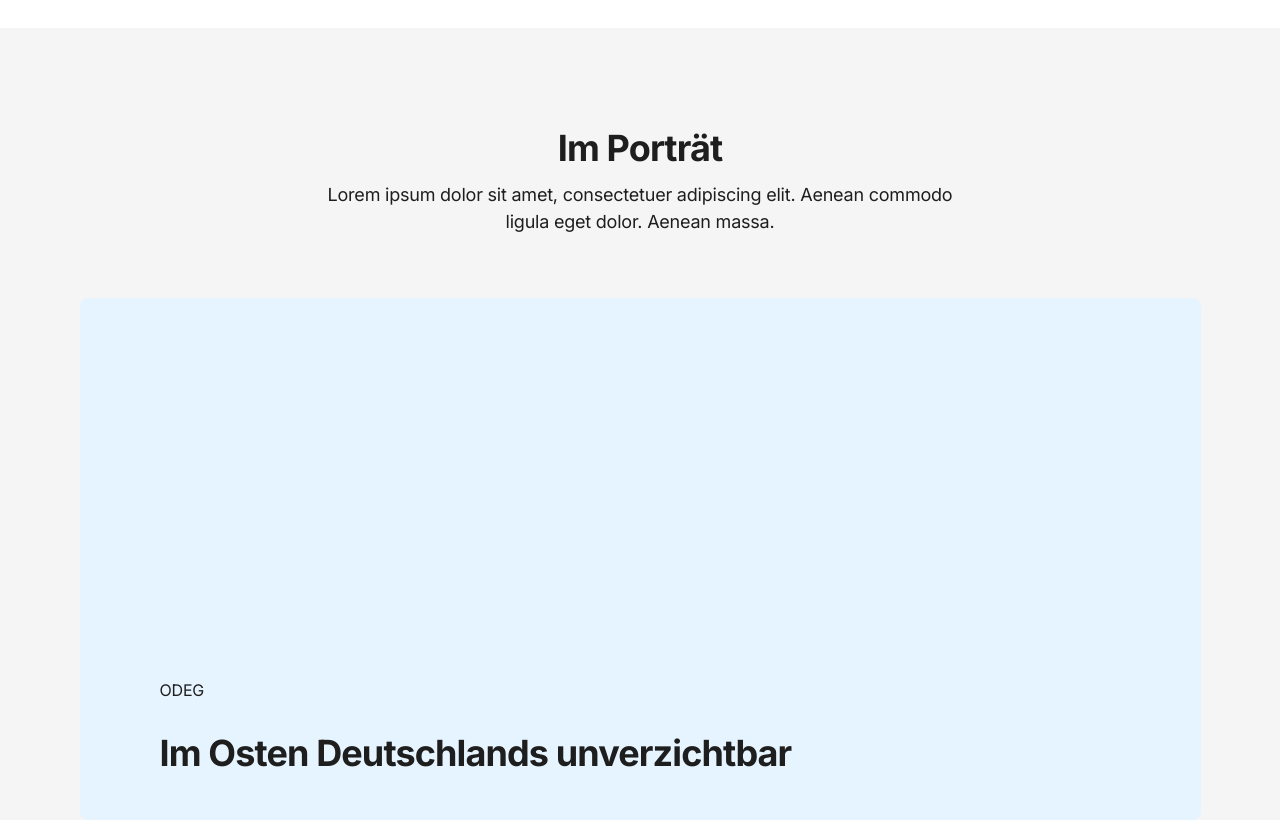
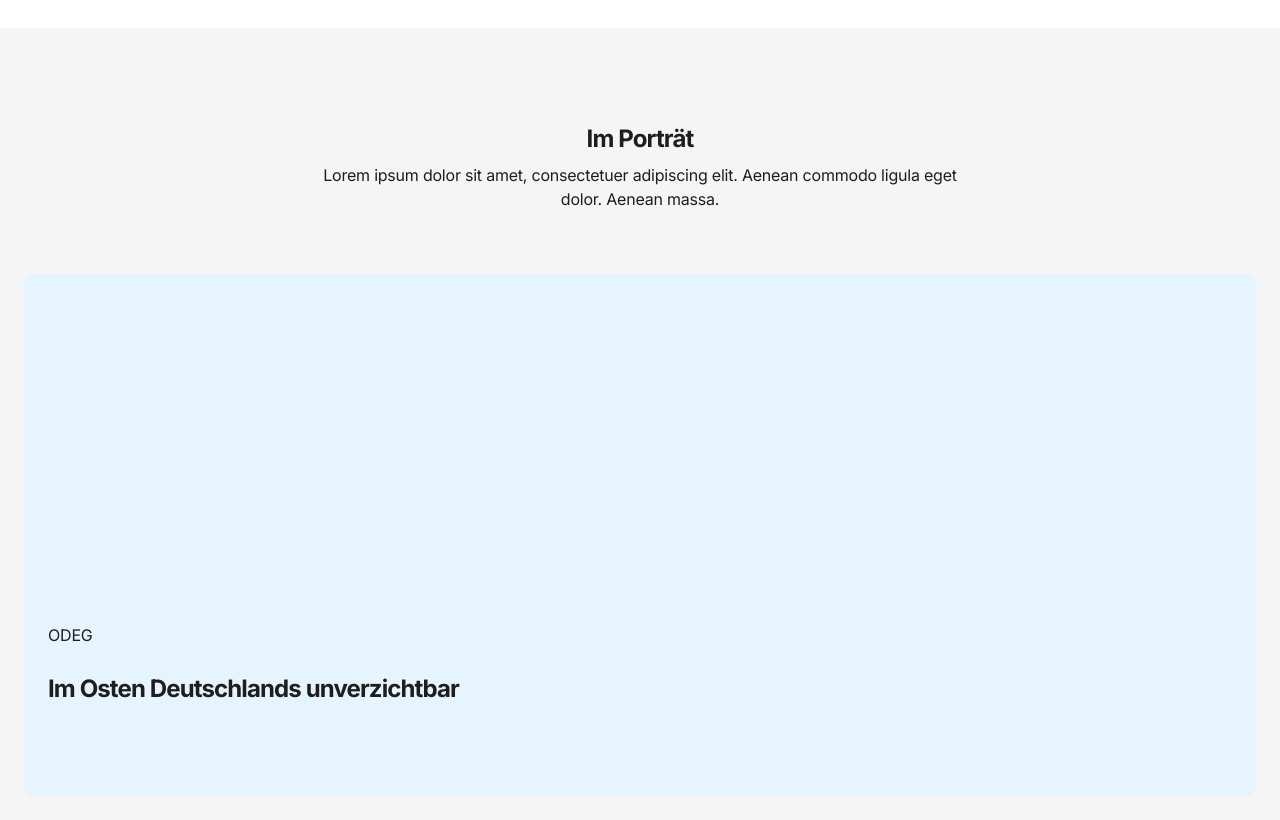
Before and after one commit to CasianBlanaru/netinera-klickdummy, a Nuxt app: page / in a window 1280 px wide. Shown: the part 2060-2880 px from the top of the page. Built offline with nearby package versions, Linux system fonts and the light colour scheme.

Commit message:
add animation

```diff
--- a/components/PortraitSection.vue
+++ b/components/PortraitSection.vue
@@ -1,20 +1,20 @@
 <template>
-  <div class="flex flex-col items-center bg-[#F5F5F5] px-6 py-[93px] w-full min-h-[896px]">
-    <div class="flex flex-col items-center w-full max-w-[1439px]">
-      <h2 class="font-inter font-bold text-[#1E1E1E] text-[40px] sm:text-[32px] md:text-[36px] text-center leading-[150%] tracking-[-0.88px]">
+  <div class="flex flex-col items-center bg-[#F5F5F5] px-4 sm:px-6 py-12 sm:py-[93px] w-full min-h-[600px] sm:min-h-[896px]">
+    <div class="flex flex-col items-center w-full">
+      <h2 class="font-inter font-bold text-[#1E1E1E] sm:text-[32px] md:text-[40px] text-2xl text-center leading-[150%] tracking-[-0.88px]">
         Im Porträt
       </h2>
 
-      <p class="mt-[6px] max-w-[660px] font-inter font-normal text-[#1E1E1E] text-[20px] sm:text-[16px] md:text-[18px] text-center leading-[150%] tracking-[-0.22px]">
+      <p class="mt-4 sm:mt-[6px] max-w-[660px] font-inter font-normal text-[#1E1E1E] sm:text-[16px] md:text-[20px] text-base text-center leading-[150%] tracking-[-0.22px]">
         Lorem ipsum dolor sit amet, consectetuer adipiscing elit. Aenean commodo ligula eget dolor. Aenean massa.
       </p>
 
-      <div class="flex flex-col justify-end bg-[#E6F4FF] mt-[63px] px-[163px] sm:px-6 md:px-20 pb-[89px] sm:pb-10 rounded-lg w-full max-w-[1121px] h-[522px]">
-        <div class="font-inter font-normal text-[#1E1E1E] text-base leading-[150%] tracking-[-0.176px]">
+      <div class="flex flex-col justify-end bg-[#E6F4FF] mt-8 sm:mt-[63px] px-6 sm:px-[163px] pb-8 sm:pb-[89px] rounded-lg w-full h-[400px] sm:h-[522px]">
+        <div class="font-inter font-normal text-[#1E1E1E] text-sm sm:text-base leading-[150%] tracking-[-0.176px]">
           ODEG
         </div>
 
-        <h3 class="mt-6 font-inter font-bold text-[#1E1E1E] text-[40px] sm:text-[28px] md:text-[36px] leading-[150%] tracking-[-0.88px]">
+        <h3 class="mt-4 sm:mt-6 font-inter font-bold text-[#1E1E1E] sm:text-[28px] md:text-[40px] text-2xl leading-[150%] tracking-[-0.88px]">
           Im Osten Deutschlands unverzichtbar
         </h3>
       </div>
```
